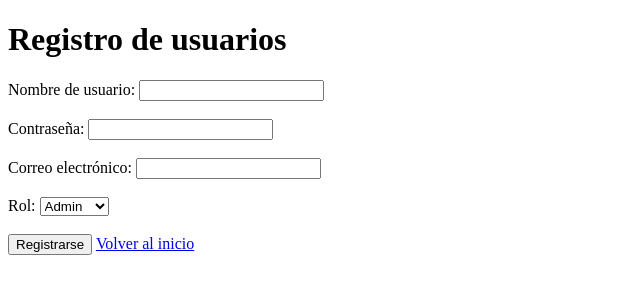
After one commit to DaniAlc12/practicaSistemaGestion, a Node server app: page /crearAdmin in a window 1280 px wide. The commit adds this page. Shown: the top 300 px of the page, without its empty margins (0-640 px from the left). Run offline with Node 20, Linux system fonts and the light colour scheme.

Commit message:
creacionAdmin_13/02/2026

```diff
--- a/app.js
+++ b/app.js
@@ -77,10 +77,58 @@ app.post("/register", async (req, res) => {
   res.render("resultadoRegister",{
         username,
         password,
-        email
+        email,
+        role: "invitado"
     });
 
-    const nuevoUsuario = new Usuario(username, password, email, []);
+    const nuevoUsuario = new Usuario(username, password, email, [] , "invitado");
+    registrarUsuario(nuevoUsuario);
+    console.log("Usuario registrado:", nuevoUsuario);
+});
+
+//Registro de admin
+app.get("/crearAdmin", (req, res) => {
+    res.render("crearAdmin", {
+        username:"",
+        password:"",
+        email:"",
+        role:""
+    });
+});
+
+app.post("/crearAdmin", async (req, res) => {
+
+  const username = req.body.username;
+  const password = req.body.password;
+  const email = req.body.email;
+  const role = req.body.role;
+
+  let errores = [];
+
+  if(!username || username.trim().length < 2){
+      errores.push("El nombre de usuario debe tener al menos 2 caracteres.");
+  }
+  if(!password || password.length < 6){
+      errores.push("La contraseña debe tener al menos 6 caracteres.");
+  }
+  if(!email){
+      errores.push("Debe haber un correo electrónico válido.");
+  }
+
+  if(errores.length){
+    return res
+        .status(400)
+        .render("crearAdmin", {username,email,password,role,errores});
+  }
+
+  res.render("resultadoRegister",{
+        username,
+        password,
+        email,
+        role
+    });
+
+    const nuevoUsuario = new Usuario(username, password, email, [] ,role);
     registrarUsuario(nuevoUsuario);
     console.log("Usuario registrado:", nuevoUsuario);
 });
@@ -121,8 +169,10 @@ function requiereAuth(req, res, next){
 
 app.get("/perfil", requiereAuth, (req ,res) => {
     const user = req.session.usuario;
+    const role = req.session.usuario.role;
     res.render("perfil", {
-        user
+        user,
+        role
     });
 });
 
--- a/models/Usuario.js
+++ b/models/Usuario.js
@@ -1,10 +1,11 @@
 class Usuario{
 
-    constructor(username, password, email, librosAlquilados){
+    constructor(username, password, email, librosAlquilados,role){
         this.username = username;
         this.password = password;
         this.email = email;
         this.librosAlquilados = librosAlquilados;
+        this.role = role;
     }
 
 }
--- /dev/null
+++ b/views/crearAdmin.ejs
@@ -0,0 +1,35 @@
+<!DOCTYPE html>
+<html lang="en">
+<head>
+    <meta charset="UTF-8">
+    <meta name="viewport" content="width=device-width, initial-scale=1.0">
+    <title>Creacion de admin</title>
+</head>
+<body>
+    <h1>Registro de usuarios</h1>
+    <form action="/crearAdmin" method="POST">
+
+        <label>Nombre de usuario:
+            <input type="text" name="username" value="<%= username || '' %>" required><br><br>
+        </label>
+
+        <label>Contraseña:
+            <input type="password" name="password" value="<%= password || '' %>" required><br><br>
+        </label>
+
+        <label>Correo electrónico:
+            <input type="email" name="email" value="<%= email || '' %>" required><br><br>
+        </label>
+
+        <label>Rol:
+            <select name="role" required>
+                <option name="admin" value="admin">Admin</option>
+                <option name="invitado" value="invitado">Invitado</option>
+            </select>
+            <br><br>
+        </label>
+        <button type="submit">Registrarse</button>
+        <a href="/">Volver al inicio</a>
+    </form>
+</body>
+</html>
--- a/views/perfil.ejs
+++ b/views/perfil.ejs
@@ -19,6 +19,12 @@
             <li>No tienes libros alquilados</li>
         <% } %>
     </ul>
+    <br>
+    <% if(user.role === "admin") { %>
+        <p>Rol del usuario: <%= role %></p>
+        <a href="/crearAdmin"><p>Crear nuevo admin</p></a>
+        <a href="/añadirLibro"><p>Añadir nuevo libro</p></a>
+    <% } %>
     <p><a href="/">Volver al inicio</a></p>
 </body>
 </html>
--- a/views/resultadoRegister.ejs
+++ b/views/resultadoRegister.ejs
@@ -12,6 +12,8 @@
         <li>Nombre de usuario: <%= username %></li>
         <li>Email: <%= email %></li>
         <li>Contraseña: <%= password %></li>
+        <li>Rol: <%= role %></li>
     </ul>
+    <a href="/">Volver al inicio</a>
 </body>
 </html>
```
Also changed, not shown: data/usuarios.json (+9 -1 lines).
